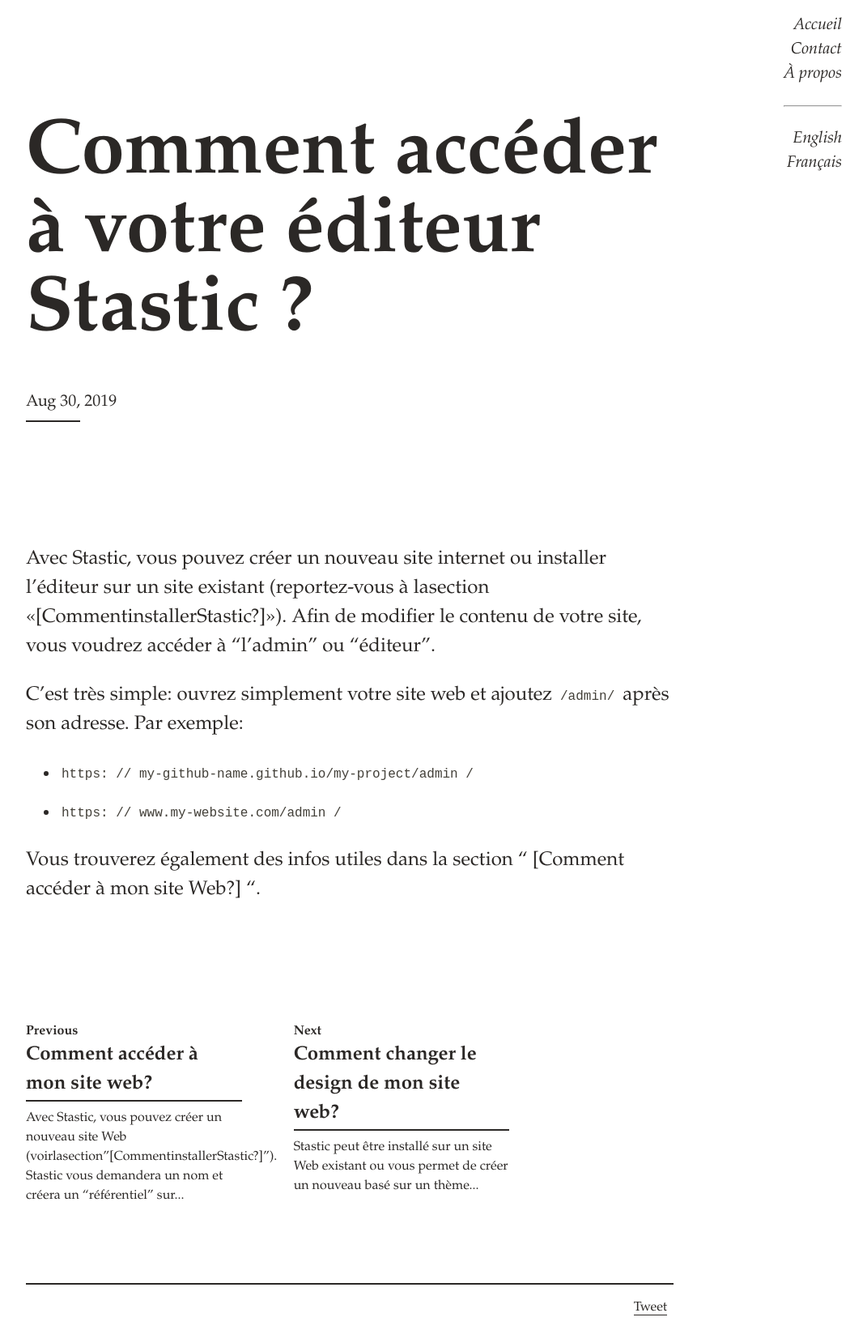
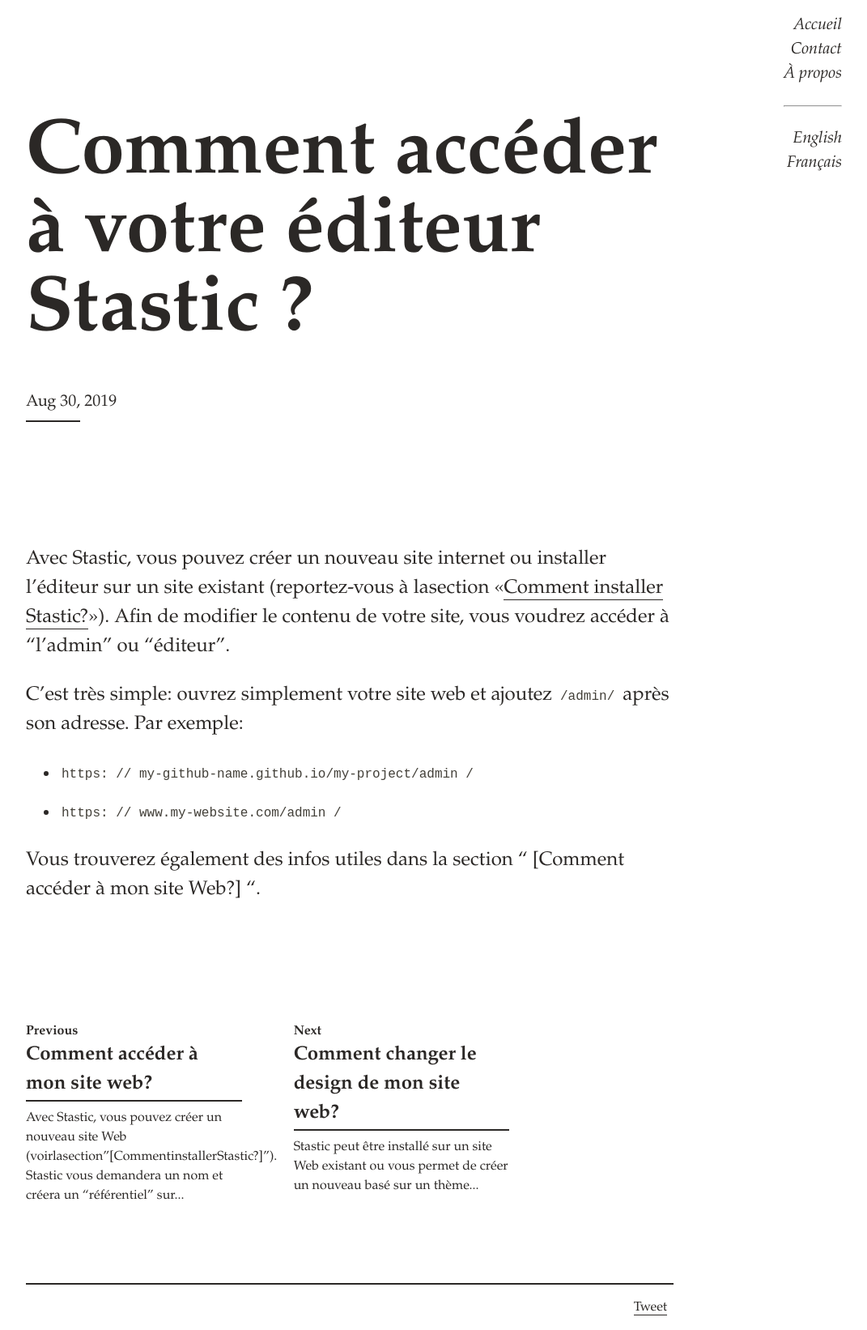
Before and after one commit to lexoyo/www.stastic.net, a Jekyll site: the page built from _fr/comment_acceder_a_stastic_admin_.md, in a window 1280 px wide. Shown: the whole page at 81% size, without its empty margins (208-1279 px from the left). Built offline with Jekyll 4.4.1, drawn with Linux system fonts in a browser that asks for light colours; comment, search, counter and statistics services are not loaded.

Commit message:
Create _fr/comment_acceder_a_stastic_admin_.md

```diff
--- a/_fr/comment_acceder_a_stastic_admin_.md
+++ b/_fr/comment_acceder_a_stastic_admin_.md
@@ -2,7 +2,7 @@
 title: Comment accéder à votre éditeur Stastic ?
 
 ---
-Avec Stastic, vous pouvez créer un nouveau site internet ou installer l'éditeur sur un site existant (reportez-vous à lasection «[CommentinstallerStastic?]»).  Afin de modifier le contenu de votre site, vous voudrez accéder à "l'admin" ou "éditeur".
+Avec Stastic, vous pouvez créer un nouveau site internet ou installer l'éditeur sur un site existant (reportez-vous à lasection «[Comment installer Stastic?](/docs/fr/comment-installer-stastic)»).  Afin de modifier le contenu de votre site, vous voudrez accéder à "l'admin" ou "éditeur".
 
 C'est très simple: ouvrez simplement votre site web et ajoutez `/admin/` après son adresse. Par exemple:
 
```
